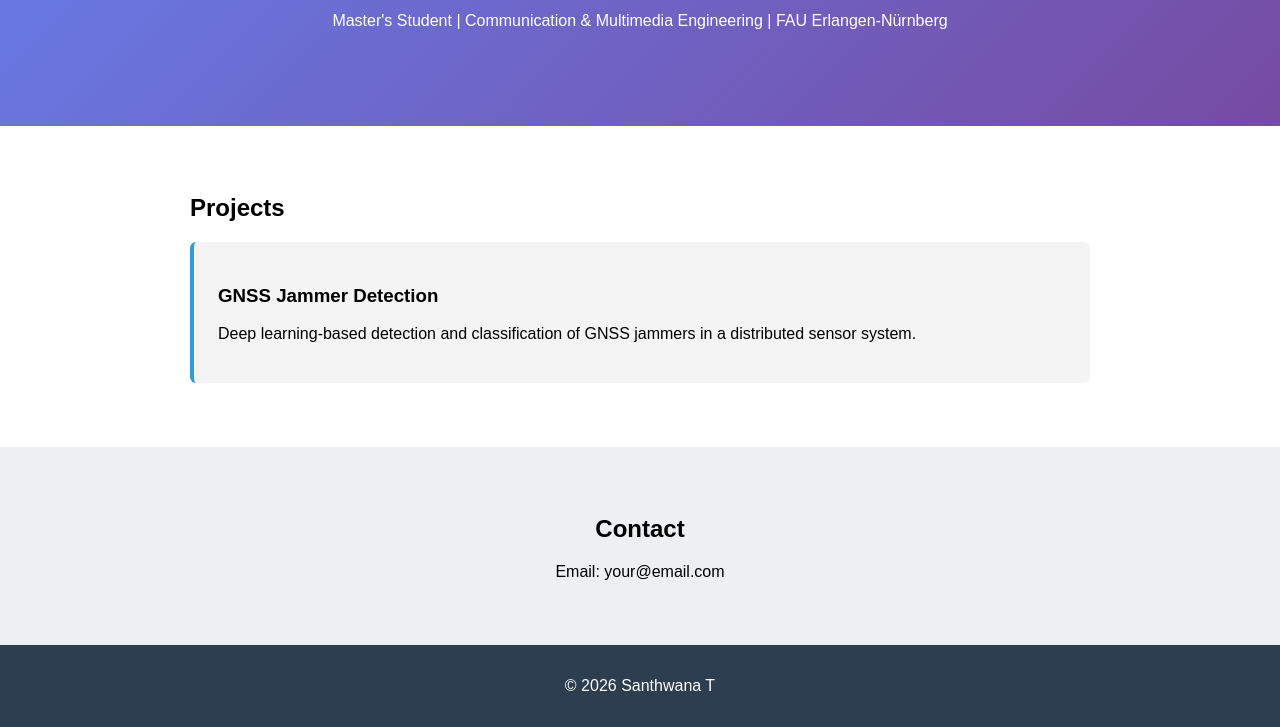
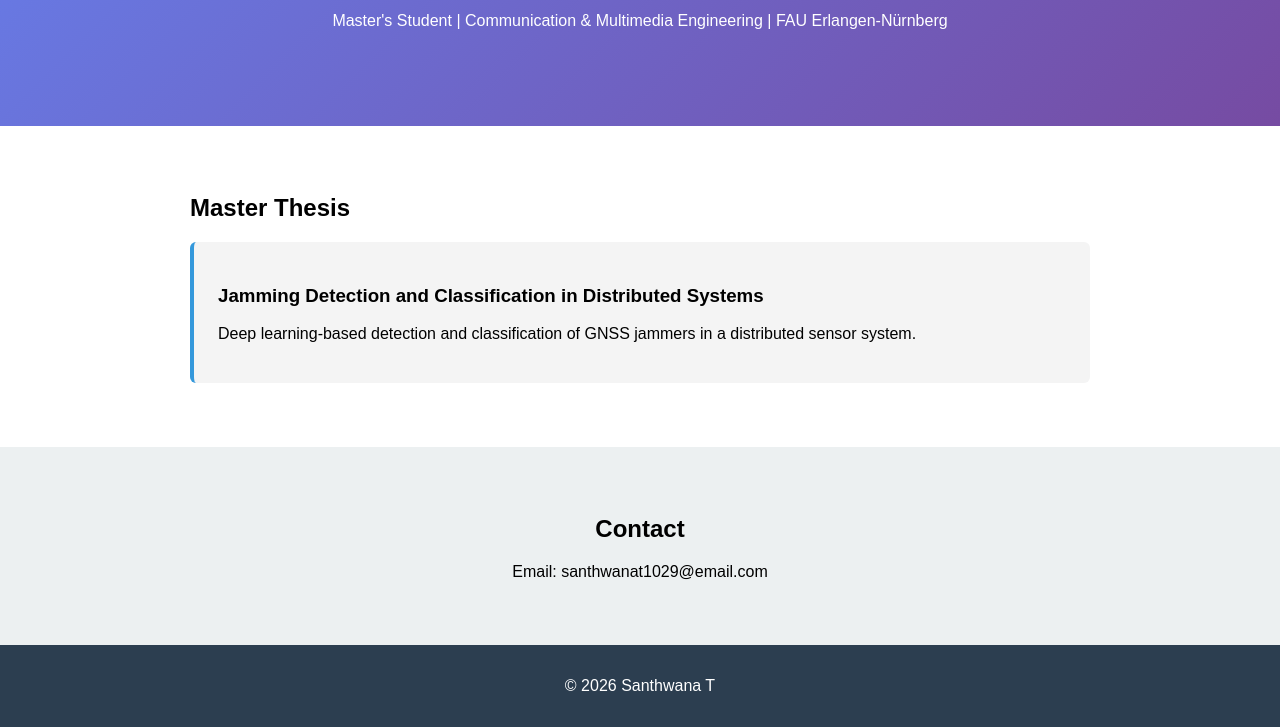
Before and after one commit to SanthwanaT/santhwanat.github.io, a plain HTML site: page index.html in a window 1280 px wide. Shown: the part 279-1006 px from the top of the page. Drawn offline with Linux system fonts and the light colour scheme.

Commit message:
Update project title and contact email

```diff
--- a/index.html
+++ b/index.html
@@ -22,15 +22,15 @@
         <p>Master's Student | Communication & Multimedia Engineering | FAU Erlangen-Nürnberg</p>
     </section>
     <section class="projects">
-        <h2>Projects</h2>
+        <h2> Master Thesis</h2></h2>
         <div class="card">
-            <h3>GNSS Jammer Detection</h3>
+            <h3>Jamming Detection and Classification in Distributed Systems</h3>
             <p>Deep learning-based detection and classification of GNSS jammers in a distributed sensor system.</p>
         </div>
     </section>
     <section class="contact">
         <h2>Contact</h2>
-        <p>Email: your@email.com</p>
+        <p>Email: santhwanat1029@email.com</p>
     </section>
     <footer><p>&copy; 2026 Santhwana T</p></footer>
 </body>
```
